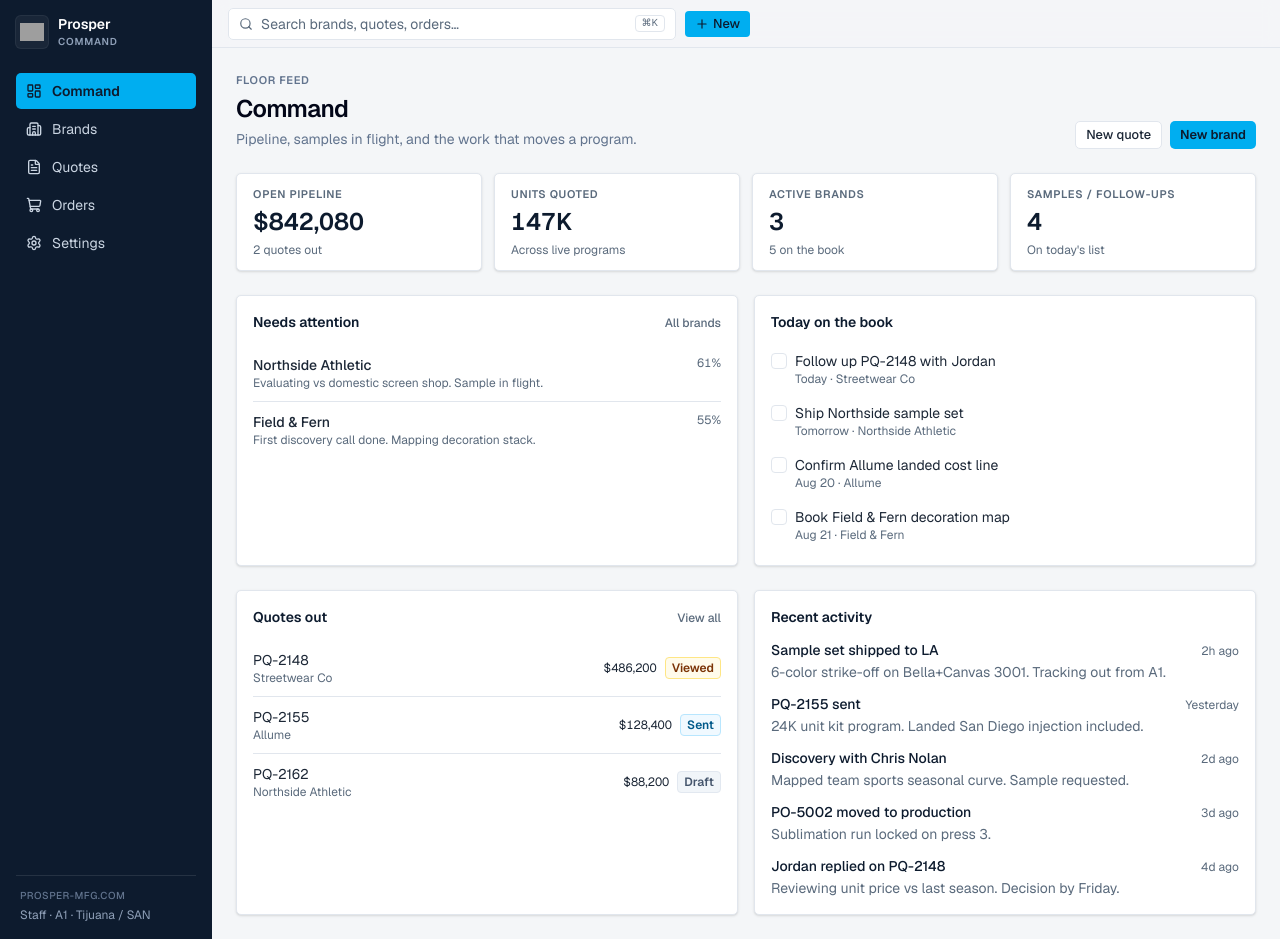
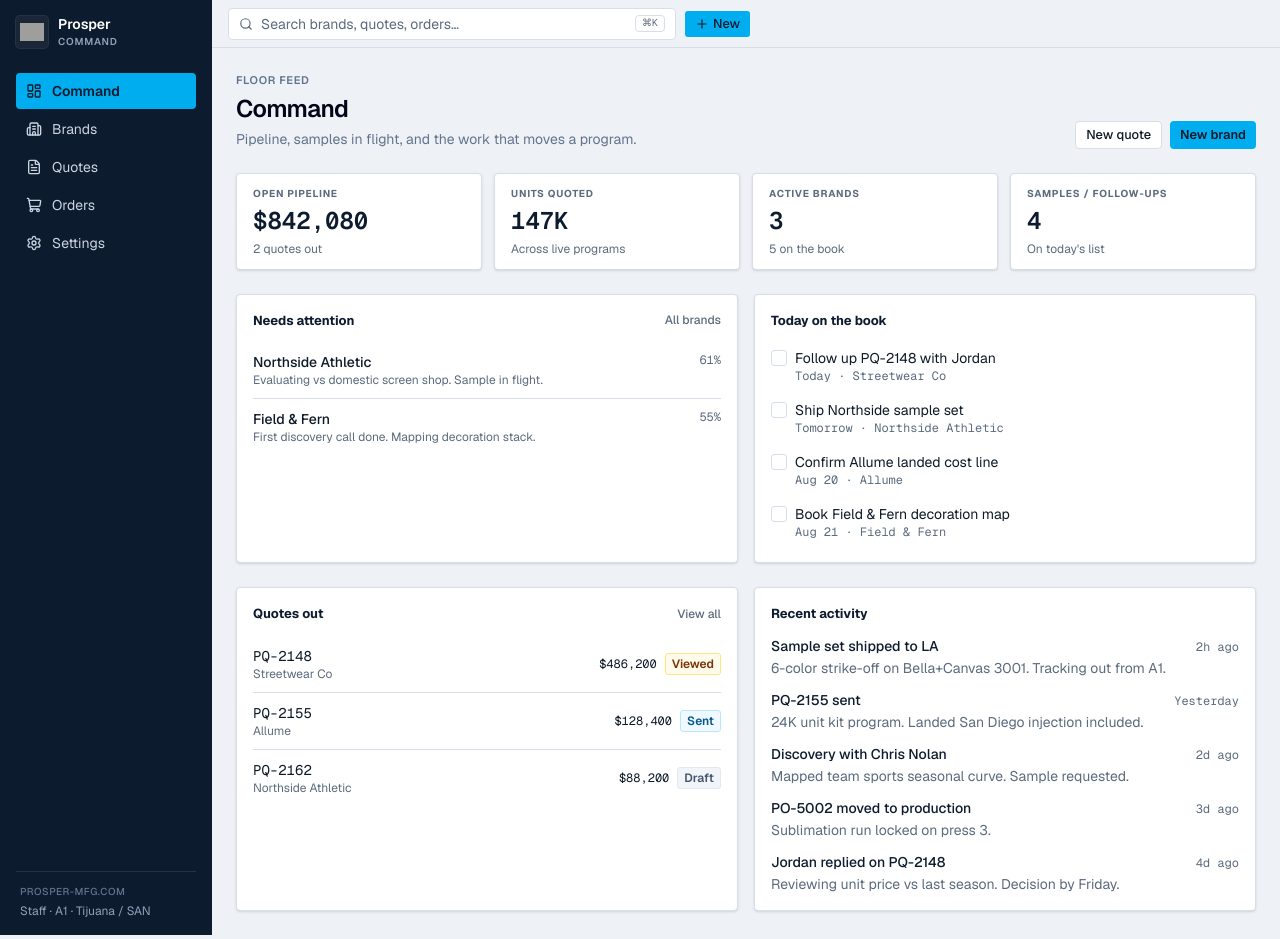
Before and after one commit to lukehoefs/prospercrm, a Next.js app: page / in a window 1280 px wide. Built offline with nearby package versions, Linux system fonts and the light colour scheme; grey boxes are pictures that could not be loaded.

Commit message:
Tighten design tokens and base typography for denser CRM UI

```diff
--- a/src/app/globals.css
+++ b/src/app/globals.css
@@ -8,7 +8,7 @@
   --color-background: var(--background);
   --color-foreground: var(--foreground);
   --font-sans: var(--font-sans);
-  --font-mono: var(--font-geist-mono);
+  --font-mono: var(--font-mono);
   --font-heading: var(--font-sans);
   --color-sidebar-ring: var(--sidebar-ring);
   --color-sidebar-border: var(--sidebar-border);
@@ -41,33 +41,33 @@
   --color-card: var(--card);
   --color-navy: var(--navy);
   --color-cyan: var(--cyan);
-  --radius-sm: 4px;
-  --radius-md: 5px;
-  --radius-lg: 6px;
-  --radius-xl: 8px;
-  --radius-2xl: 10px;
-  --radius-3xl: 12px;
-  --radius-4xl: 14px;
+  --radius-sm: 3px;
+  --radius-md: 4px;
+  --radius-lg: 5px;
+  --radius-xl: 6px;
+  --radius-2xl: 8px;
+  --radius-3xl: 10px;
+  --radius-4xl: 12px;
 }
 
 :root {
-  --background: #f4f6f8;
-  --foreground: #1c2736;
+  --background: #eef1f5;
+  --foreground: #0f1a28;
   --card: #ffffff;
-  --card-foreground: #1c2736;
+  --card-foreground: #0f1a28;
   --popover: #ffffff;
-  --popover-foreground: #1c2736;
+  --popover-foreground: #0f1a28;
   --primary: #0d1b2e;
   --primary-foreground: #f4f6f8;
-  --secondary: #eef1f5;
+  --secondary: #e6ebf1;
   --secondary-foreground: #0d1b2e;
-  --muted: #eef1f5;
-  --muted-foreground: #5a6a7c;
-  --accent: #e8f7fc;
+  --muted: #e6ebf1;
+  --muted-foreground: #5c6b7d;
+  --accent: #e5f6fc;
   --accent-foreground: #0d1b2e;
   --destructive: #dc2626;
-  --border: #e1e6ed;
-  --input: #e1e6ed;
+  --border: #d7dee7;
+  --input: #d7dee7;
   --ring: #00aef0;
   --navy: #0d1b2e;
   --cyan: #00aef0;
@@ -75,46 +75,15 @@
   --chart-2: #0d1b2e;
   --chart-3: #0e9f6e;
   --chart-4: #d97706;
-  --chart-5: #5a6a7c;
-  --radius: 5px;
-  --sidebar: #0d1b2e;
+  --chart-5: #5c6b7d;
+  --radius: 4px;
+  --sidebar: #0a1524;
   --sidebar-foreground: #e8eef6;
   --sidebar-primary: #00aef0;
   --sidebar-primary-foreground: #0d1b2e;
-  --sidebar-accent: #162840;
-  --sidebar-accent-foreground: #e8eef6;
-  --sidebar-border: #1e3148;
-  --sidebar-ring: #00aef0;
-}
-
-.dark {
-  --background: #081221;
-  --foreground: #e8eef6;
-  --card: #0d1b2e;
-  --card-foreground: #e8eef6;
-  --popover: #0d1b2e;
-  --popover-foreground: #e8eef6;
-  --primary: #00aef0;
-  --primary-foreground: #081221;
-  --secondary: #13253f;
-  --secondary-foreground: #e8eef6;
-  --muted: #13253f;
-  --muted-foreground: #9aa8b8;
-  --accent: #13253f;
-  --accent-foreground: #e8eef6;
-  --destructive: #f87171;
-  --border: #1e3148;
-  --input: #1e3148;
-  --ring: #00aef0;
-  --navy: #f3f6fa;
-  --cyan: #38c4f5;
-  --sidebar: #0d1b2e;
-  --sidebar-foreground: #e8eef6;
-  --sidebar-primary: #00aef0;
-  --sidebar-primary-foreground: #081221;
   --sidebar-accent: #13253f;
   --sidebar-accent-foreground: #e8eef6;
-  --sidebar-border: #1e3148;
+  --sidebar-border: #1a2d45;
   --sidebar-ring: #00aef0;
 }
 
@@ -124,6 +93,7 @@
   }
   body {
     @apply bg-background text-foreground;
+    font-feature-settings: "ss01" on, "cv11" on;
   }
   html {
     @apply font-sans;
@@ -136,15 +106,36 @@
 
 @layer components {
   .eyebrow {
-    font-size: 11px;
-    font-weight: 600;
-    letter-spacing: 0.06em;
+    font-size: 10px;
+    font-weight: 650;
+    letter-spacing: 0.08em;
     text-transform: uppercase;
     color: var(--muted-foreground);
   }
   .section-title {
-    font-size: 0.875rem;
-    font-weight: 600;
+    font-size: 0.8125rem;
+    font-weight: 650;
     color: var(--navy);
   }
+  .data-table thead th {
+    height: 2.25rem;
+    padding-left: 0.75rem;
+    padding-right: 0.75rem;
+    font-size: 10px;
+    font-weight: 650;
+    letter-spacing: 0.06em;
+    text-transform: uppercase;
+    color: #6b7a8c;
+    background: #f7f9fb;
+  }
+  .data-table tbody td {
+    padding: 0.7rem 0.75rem;
+    vertical-align: middle;
+  }
+  .data-table tbody tr {
+    transition: background-color 120ms ease;
+  }
+  .data-table tbody tr:hover {
+    background-color: rgba(0, 174, 240, 0.045);
+  }
 }
```
